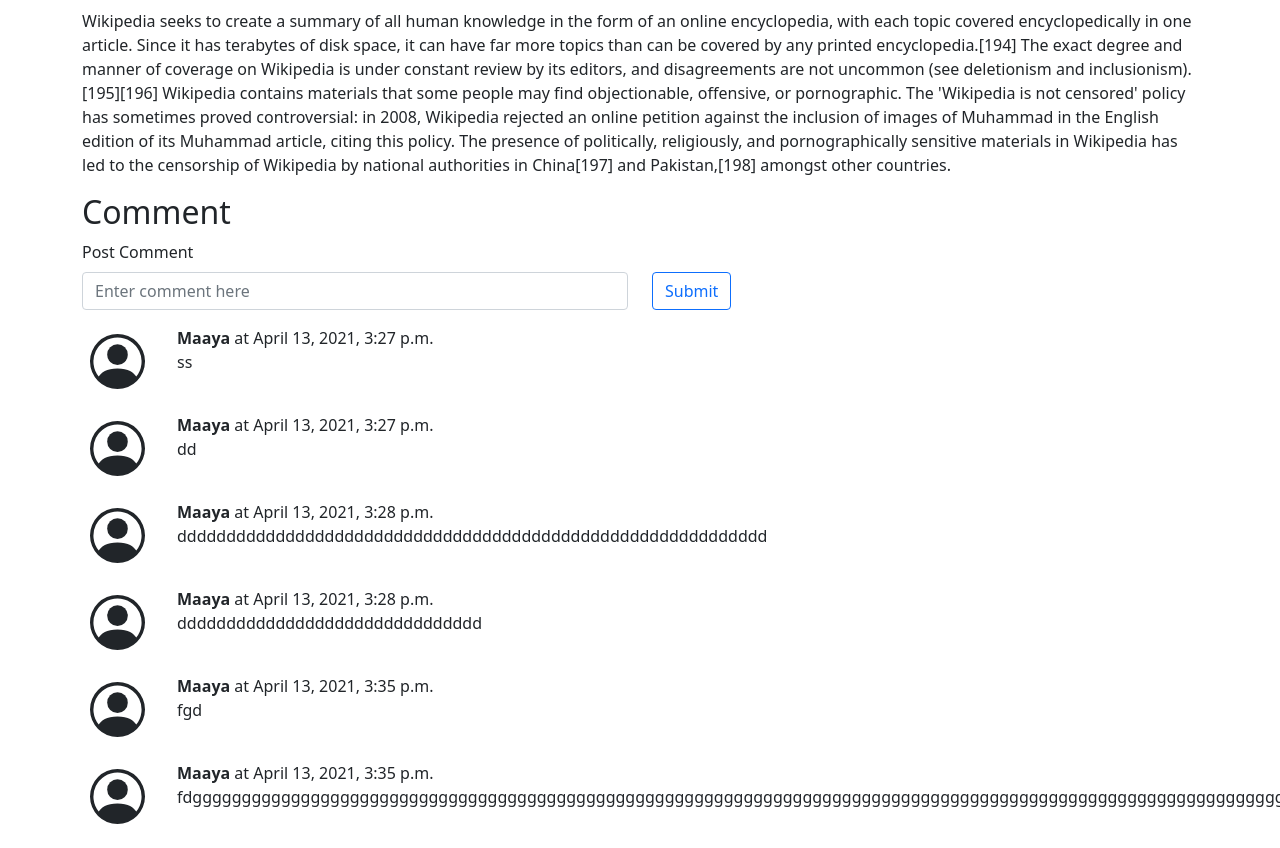
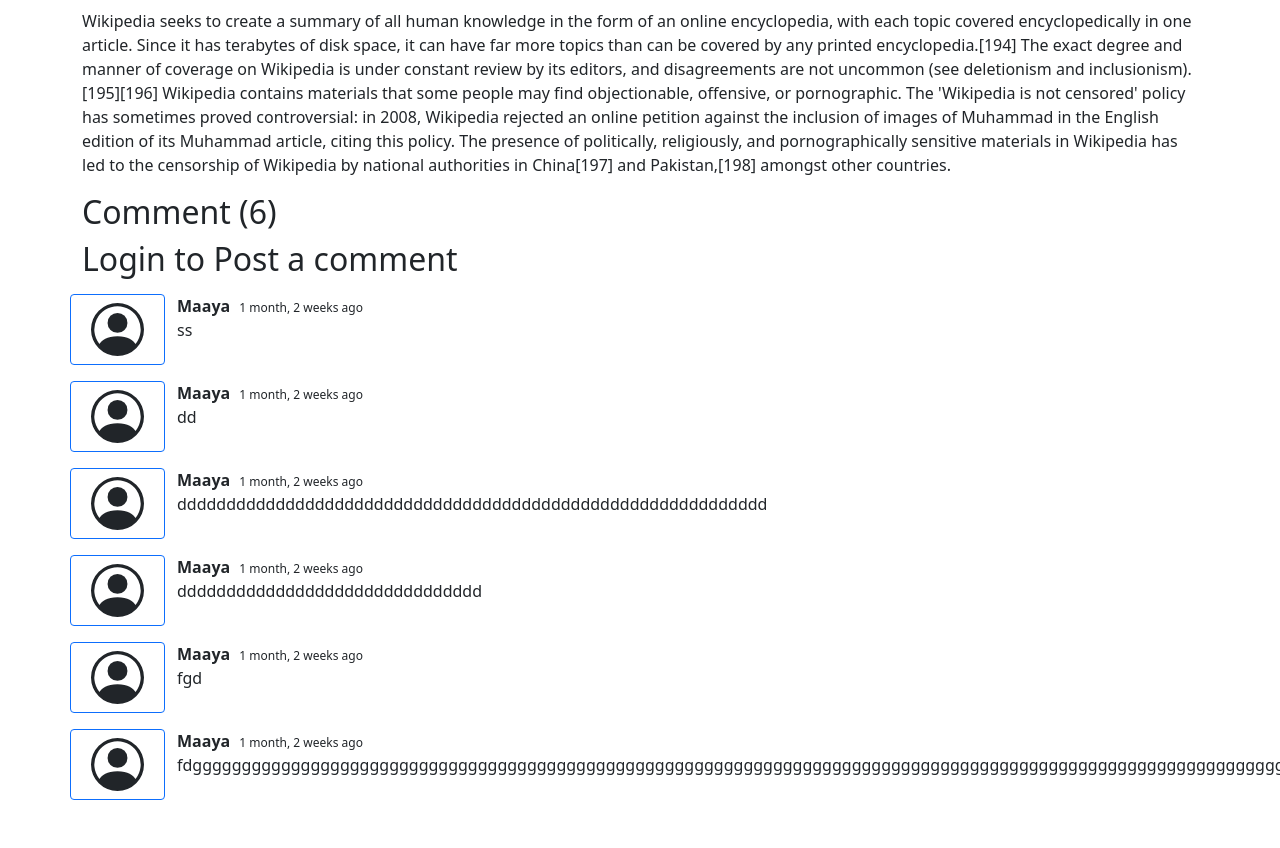
Before and after one commit to chandan8111/blogger, a Django app: a page that uses templates/blog/blogpost.html in a window 1280 px wide; the page is wider, and only the part inside the window is pictured. Shown: the part 149-997 px from the top of that part. After the commit the page ends 949 px from the top of that part, so only its background shows below. Run offline with Django 3.2, Linux system fonts and the light colour scheme; data comes from the database, SQL or seed files in the repository; both versions use the stored data as it was after the commit.

Commit message:
Restricting Comment Posting to Logged in User

```diff
--- a/blog/views.py
+++ b/blog/views.py
@@ -11,7 +11,7 @@ def blogHome(request):
 def blogPost(request, slug):
     post = Post.objects.filter(slug=slug).first()
     comments = BlogComment.objects.filter(post=post)
-    context = {"post": post, "comments":comments}
+    context = {"post": post, "comments":comments, 'user':request.user}
     return render(request, 'blog/blogpost.html', context)
 
 def postComment(request):
--- a/blogger/settings.py
+++ b/blogger/settings.py
@@ -41,6 +41,7 @@ INSTALLED_APPS = [
     'django.contrib.staticfiles',
     'home.apps.HomeConfig',
     'blog.apps.BlogConfig',
+    'django.contrib.humanize',
 ]
 
 MIDDLEWARE = [
--- a/templates/blog/blogpost.html
+++ b/templates/blog/blogpost.html
@@ -1,6 +1,7 @@
 {% extends "base.html" %}
 {% block title %}Tech Blog | {{post.title}}{% endblock %}
 {% block body %}
+{% load humanize %}
 <div class="container my-3">
     <article class="blog-post">
         <h2 class="blog-post-title">{{post.title}}</h2>
@@ -9,7 +10,9 @@
     </article>
 </div>
 <div class="container my-3">
-    <h2>Comment</h2>
+    <h2>Comment ({{comments.count}})</h2>
+    <div class="my-2">
+    {% if user.is_authenticated %}
     <form action="/blog/postComment" method="post">
         {% csrf_token %}
         <div class="row">
@@ -22,16 +25,20 @@
                 <button type="submit" value="Submit" class="btn btn-outline-primary">Submit</button>
             </div>
         </div>
-    </form>
+    </form
+    {% else %}
+    <h2>Login to Post a comment</h2>
+    {% endif %}
+    </div>
     {% for comment in comments %}
     <div class="row my-3">
-        <div class="col-md-1">
+        <div class="col-md-1 border border-primary rounded">
             <svg xmlns="http://www.w3.org/2000/svg" class="p-2 w-100 h-100" fill="currentColor" class="bi bi-person-circle" viewBox="0 0 16 16">
                 <path d="M11 6a3 3 0 1 1-6 0 3 3 0 0 1 6 0z"/>
                 <path fill-rule="evenodd" d="M0 8a8 8 0 1 1 16 0A8 8 0 0 1 0 8zm8-7a7 7 0 0 0-5.468 11.37C3.242 11.226 4.805 10 8 10s4.757 1.225 5.468 2.37A7 7 0 0 0 8 1z"/>
             </svg>
         </div>
-        <div class="col-md-8"><b>{{comment.user.username}}</b> at {{comment.time}}
+        <div class="col-md-8"><b>{{comment.user.username}}</b> <span style="font-size:12px; padding:5px; ">{{comment.time | naturaltime}}</span>
             <div> {{comment.comment}}</div>
         </div>
     </div>
```
Also changed, not shown: db.sqlite3.
